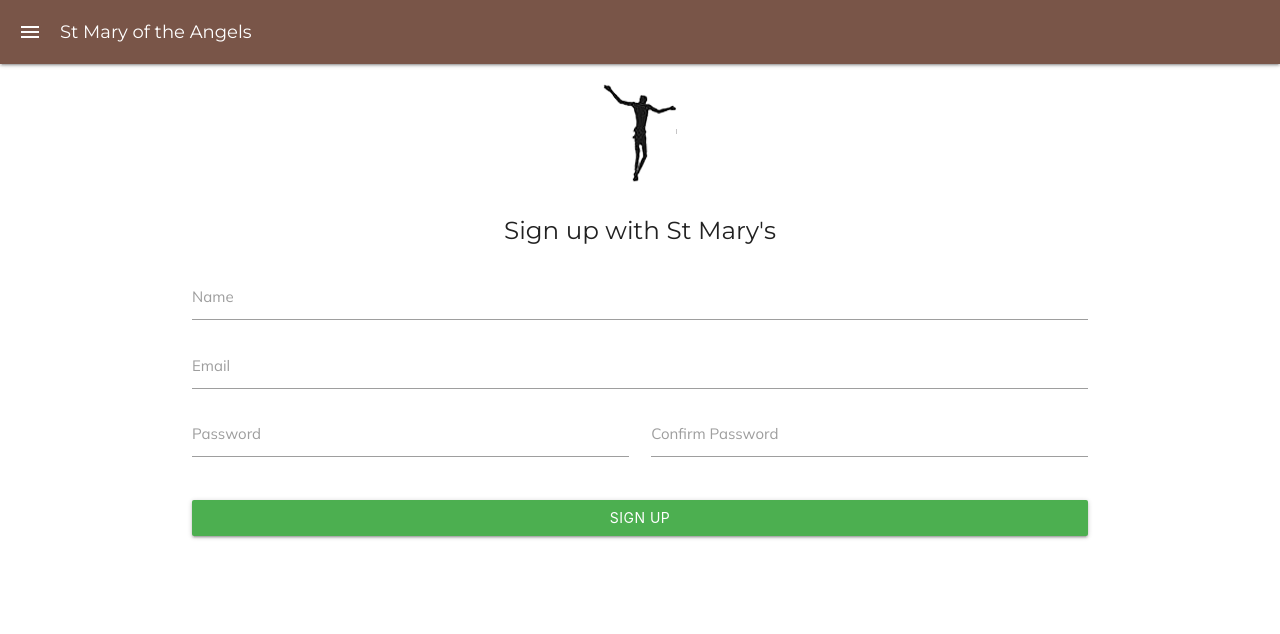
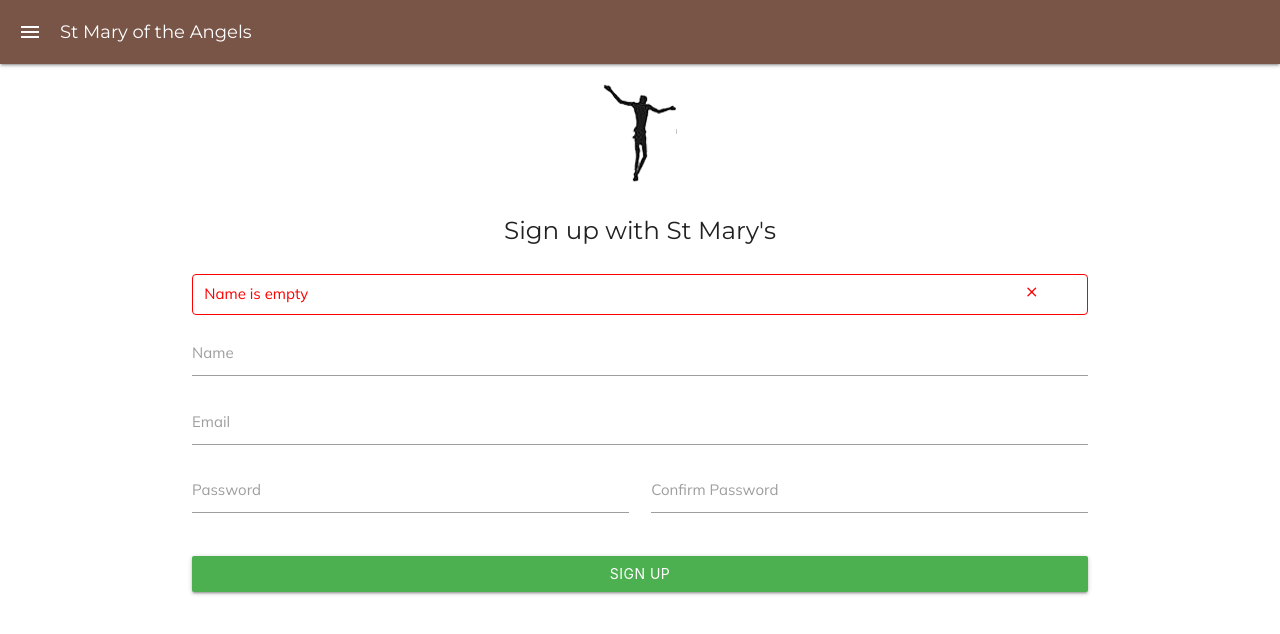
Before and after one commit to ashiswin/SMOTA-Web-App, a React (Create React App) app: page /signup in a window 1280 px wide. Both pictures are taken after a click on the button "SIGN UP". Shown: the top 634 px of the page. Built offline with nearby package versions, Linux system fonts and the light colour scheme; no server answers.

Commit message:
Wire up Firebase to signup screen

```diff
--- /dev/null
+++ b/src/components/ErrorMessage.tsx
@@ -0,0 +1,36 @@
+import React from 'react';
+import { Col, Row } from 'react-materialize';
+
+interface Props {
+  message: string,
+  visible: boolean,
+  onCloseClick: (event: React.MouseEvent<HTMLAnchorElement, MouseEvent>) => void,
+}
+
+const ErrorMessage: React.FC<Props> = ({ message, visible, onCloseClick }) => {
+  return (
+    visible
+      ? <Row style={style.container}>
+          <Col s={11} style={{ color: "red" }}>
+            {message}
+          </Col>
+          <Col s={1}>
+            <a href="#!" onClick={onCloseClick} style={{ textDecoration: 'none', color: "red", verticalAlign: "middle" }}>
+              <i className="material-icons" style={{ fontSize: 16 }}>close</i>
+            </a>
+          </Col>
+        </Row>
+      : null
+  )
+};
+
+const style = {
+  container: {
+    border: "1px solid red",
+    borderRadius: 4,
+    paddingTop: 8,
+    paddingBottom: 8,
+    marginBottom: 0,
+  }
+}
+export default ErrorMessage;
--- a/src/screens/SignUpScreen.tsx
+++ b/src/screens/SignUpScreen.tsx
@@ -1,19 +1,60 @@
 import React, { useState } from "react";
 import { Button, Col, Container, Row, TextInput } from "react-materialize";
 import smota_logo from "../assets/img/smota-logo.png";
+import ErrorMessage from "../components/ErrorMessage";
+import { auth, generateUserDocument } from "../firebase";
 
 const SignUpScreen = () => {
   const [email, setEmail] = useState("");
   const [password, setPassword] = useState("");
   const [confirmPassword, setConfirmPassword] = useState("");
   const [name, setName] = useState("");
+  const [error, setError] = useState("");
+  const [errorVisible, setErrorVisible] = useState(false);
 
-  const createUserWithEmailAndPasswordHandler = (event: React.MouseEvent<HTMLButtonElement>, name: string, email: string, password: string, confirmPassword: string) => {
+  const createUserWithEmailAndPasswordHandler = async (event: React.MouseEvent<HTMLButtonElement>, name: string, email: string, password: string, confirmPassword: string) => {
     event.preventDefault();
-    setEmail("");
-    setPassword("");
-    setConfirmPassword("");
-    setName("");
+    if (name === "") {
+      setError("Name is empty");
+      setErrorVisible(true);
+      return;
+    }
+    if (email === "") {
+      setError("Email is empty");
+      setErrorVisible(true);
+      return;
+    }
+    if (password === "") {
+      setError("Password is empty");
+      setErrorVisible(true);
+      return;
+    }
+    if (confirmPassword === "") {
+      setError("Password confirmation is empty");
+      setErrorVisible(true);
+      return;
+    }
+    if (password !== confirmPassword) {
+      setError("Passwords do not match");
+      setErrorVisible(true);
+      return;
+    }
+
+    try {
+      const { user } = await auth.createUserWithEmailAndPassword(email, password);
+      generateUserDocument(user, { name });
+
+      setEmail("");
+      setPassword("");
+      setConfirmPassword("");
+      setName("");
+      setError("");
+      setErrorVisible(false);
+    }
+    catch (error) {
+      setError(error.message);
+      setErrorVisible(true);
+    }
   };
 
   const onChangeHandler = (event: React.FormEvent<HTMLInputElement>) => {
@@ -41,6 +82,7 @@ const SignUpScreen = () => {
           <h5>Sign up with St Mary's</h5>
         </Col>
       </Row>
+      <ErrorMessage message={error} visible={errorVisible} onCloseClick={() => setErrorVisible(false)} />
       <TextInput name="name" label="Name" onChange={onChangeHandler} value={name} noLayout />
       <TextInput name="email" label="Email" type="email" onChange={onChangeHandler} value={email} email noLayout />
       <Row style={{ padding: 0, marginTop: -16 }}>
```
